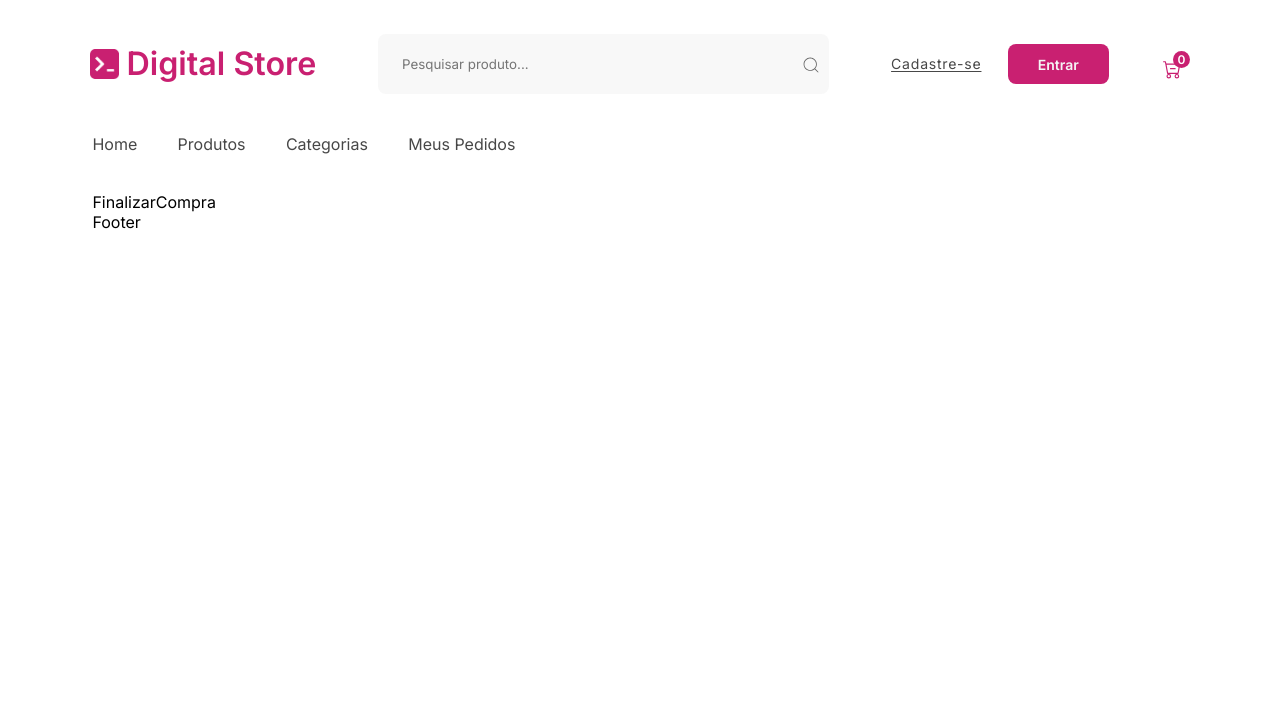
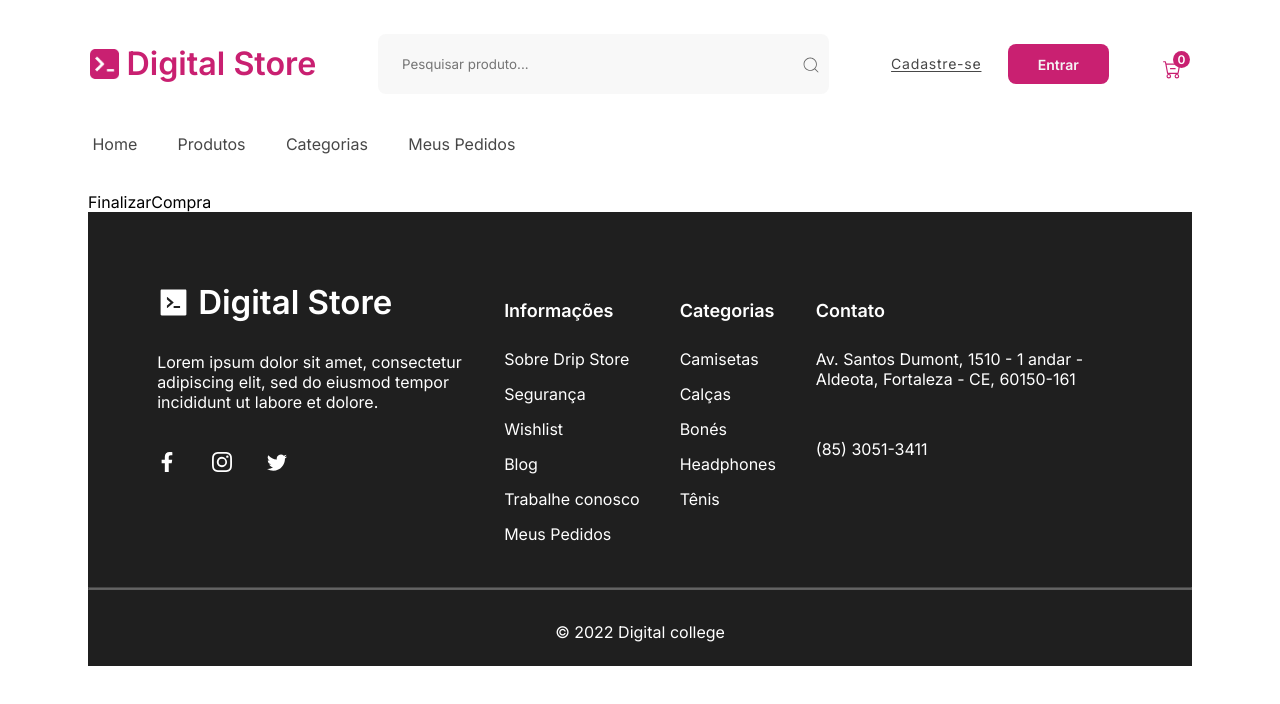
Before and after one commit to DarlanMendes/digital-store, a React (Create React App) app: page /finalizarcompra in a window 1280 px wide. Shown: the top 704 px of the page. Built offline with nearby package versions, Linux system fonts and the light colour scheme.

Commit message:
finalizacao

```diff
--- a/src/components/Footer/index.jsx
+++ b/src/components/Footer/index.jsx
@@ -1,5 +1,101 @@
+import { BsInstagram } from "react-icons/bs";
+import { FaFacebookF } from "react-icons/fa";
+import { BsTwitter } from "react-icons/bs";
+import { AiFillCode } from "react-icons/ai";
+
+
+
+import { IconContext } from "react-icons";
+
+
+import styles from "./styles.module.scss"
+
 export default function Footer() {
-    return (<div>
-        Footer
-    </div>)
+    return (
+        <div className={styles.footercontainer}>
+            <div className={styles.subcontainer}>
+                <div className={styles.subgrup1}>
+
+                    <IconContext.Provider value={{ color: "#FFFFFF", size: "33px"}}>
+                            <div style={{borderRadius: "10px",marginBottom:"30px",whiteSpace: "nowrap", display: "flex" ,alignItems:" center"}}>
+                                <AiFillCode  /><span className={styles.subgruptitle}>Digital Store</span>
+                            </div>
+                        </IconContext.Provider>
+                    <div style={{maxWidth:"307px"}}>
+                    <span >Lorem ipsum dolor sit amet, consectetur adipiscing elit, sed do eiusmod tempor incididunt ut labore et dolore.</span>
+                    </div>
+                    <div className={styles.subgrupicons}>
+                    <IconContext.Provider value={{ color: "#FFFFFF", size: "20px" }}>
+                            <div>
+                                <FaFacebookF />
+                            </div>
+                        </IconContext.Provider>
+
+                        <IconContext.Provider value={{ color: "#FFFFFF", size: "20px" }}>
+                            <div>
+                                <BsInstagram />
+                            </div>
+                        </IconContext.Provider>
+
+                        <IconContext.Provider value={{ color: "#FFFFFF", size: "20px" }}>
+                            <div>
+                                <BsTwitter />
+                            </div>
+                        </IconContext.Provider>
+
+
+                    </div>
+
+                </div>
+
+                <div className={styles.subgrup2}>
+
+                    <div className={styles.subgruplists}>
+                        <h3 className={styles.subtitle}>
+                            Informações
+                        </h3 >
+                        <ul >
+                            <li>Sobre Drip Store</li>
+                            <li>Segurança</li>
+                            <li>Wishlist</li>
+                            <li>Blog</li>
+                            <li>Trabalhe conosco</li>
+                            <li>Meus Pedidos</li>
+                        </ul>
+                    </div>
+                    <div className={styles.subgruplists}>
+                        <h3 className={styles.subtitle} >
+                            Categorias
+                        </h3 >
+                        <ul>
+                            <li>Camisetas</li>
+                            <li>Calças</li>
+                            <li>Bonés</li>
+                            <li>Headphones</li>
+                            <li>Tênis</li>
+                        </ul>
+                    </div>
+
+
+                </div>
+
+                <div className={styles.subgrup3}>
+                    <h3 className={styles.subtitle}>
+                        Contato
+                    </h3>  <div style={{maxWidth:"307px"}}>
+                    <span>Av. Santos Dumont, 1510 - 1 andar - Aldeota, Fortaleza - CE, 60150-161</span>
+                    </div>  <div style={{maxWidth:"307px"}}>
+                    <div className={styles.phone}>(85) 3051-3411</div>
+                    </div>
+
+                </div>
+
+            </div>
+
+            <hr />
+            <div className={styles.copyright}>
+                <span>&copy; 2022 Digital college</span>
+            </div>
+        </div>
+    )
 }
--- a/src/components/Footer/styles.module.scss
+++ b/src/components/Footer/styles.module.scss
@@ -0,0 +1,133 @@
+.footercontainer {
+    display: flex;
+    align-items: center;
+    background-color: #1F1F1F;
+  // padding: 72px;
+    flex-direction: column;
+    font-family: "Inter";
+        font-style: normal;
+
+    color: #FFFFFF;
+    hr{
+
+        width: calc((1240px / 1440px) * 100vw);
+        height: 1px;
+        background: #FFFFFF;
+        opacity: 0.3;
+    }
+
+
+
+}
+
+.subcontainer{
+    display: flex;
+  //  flex-wrap: wrap;
+    justify-content: center;
+  margin-top: 50px;
+    max-width: 1440px;
+
+}
+
+.subgrup1 {
+   // width: 30%;
+   padding: 20px;
+
+}
+
+.subgrup2 {
+
+    display: flex;
+
+
+   // debug
+}
+
+.subgrup3 {
+   // width: 30%;
+   padding: 20px;
+   // debug
+}
+
+.subgrupicons {
+    display: flex;
+    padding: 40px 0 ;
+
+    // debug
+        div{
+            margin: 0 35px 0 0;
+           // debug
+        }
+
+
+    }
+
+.subgruplists {
+
+    ul{
+
+        list-style-type: none;
+        margin: 0;
+        padding: 0;
+        li{
+            margin: 0 0 15px;
+            white-space: nowrap;
+
+        }
+    }
+
+   padding: 20px;
+
+   // debug
+}
+
+.copyright{
+    margin: 24px 0 ;
+    width: 100%;
+    display: flex;
+    justify-content: center;
+    align-items: center;
+   // debug
+
+}
+
+.subgruptitle{
+    font-size: 33px;
+    margin-left: 8px;
+    font-weight: 600;
+}
+
+.subtitle{
+    font-size: 18px;
+    font-weight: 600;
+
+    margin-bottom: 28px;
+
+    position: relative;
+
+}
+
+.phone{
+    margin-top: 50px;
+}
+
+@media (max-width: 770px ){
+    .subcontainer{
+        display: flex;
+        flex-wrap: wrap;
+    }
+
+    .footercontainer {
+        display: flex;
+        align-items: flex-start;
+        background-color: #1F1F1F;
+
+
+    }
+
+
+
+
+
+
+}
```
